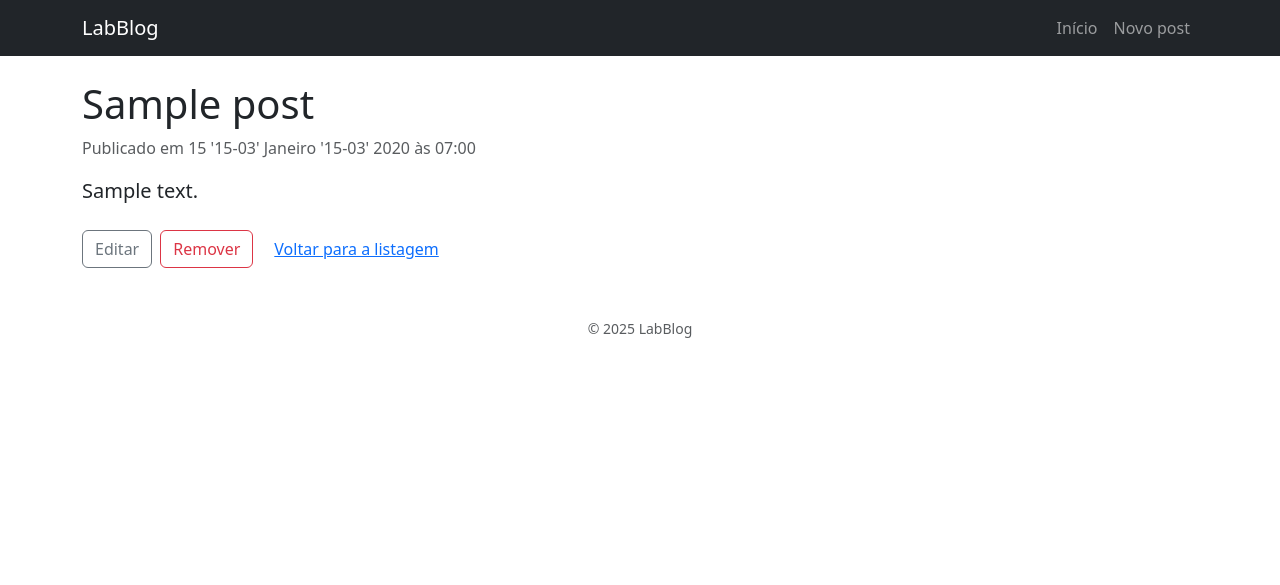
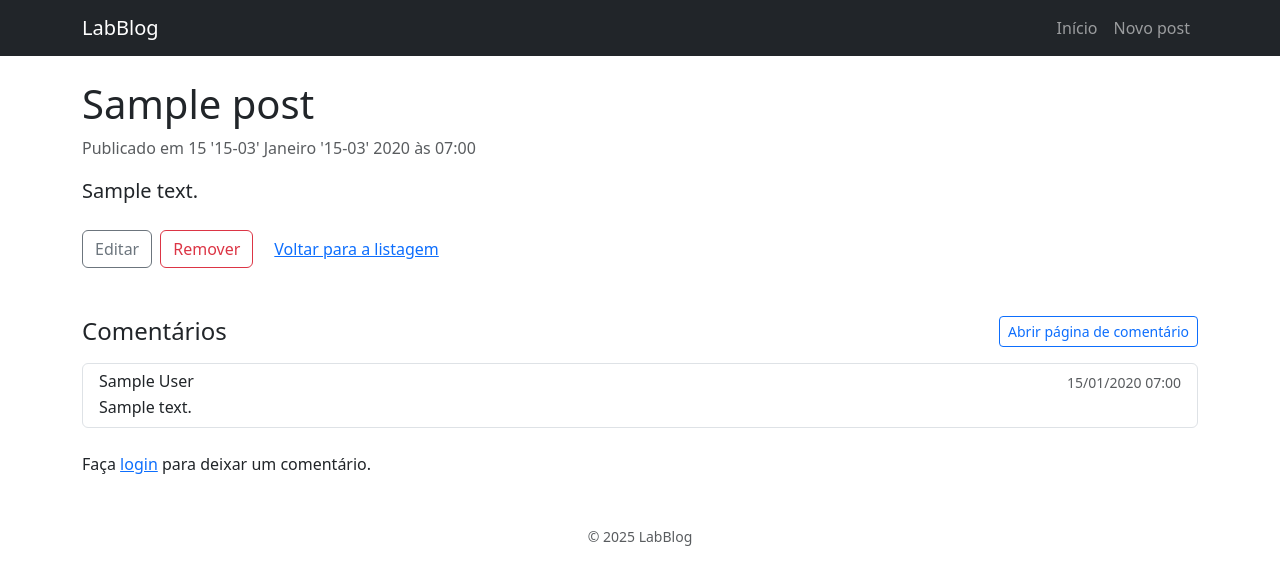
Before and after one commit to Jhonatan467/ep2_sisinfo, a Django app: page /post/1/ in a window 1280 px wide. Shown: the top 585 px of the page. Run offline with Django 5.2, Linux system fonts and the light colour scheme; tables that the repository leaves empty hold one stand-in row (values such as "Sample post").

Commit message:
feat: add comments support

```diff
--- a/blog/forms.py
+++ b/blog/forms.py
@@ -1,7 +1,7 @@
 from django import forms
 from django.utils import timezone
 
-from .models import Post
+from .models import Comment, Post
 
 
 class PostForm(forms.ModelForm):
@@ -35,3 +35,19 @@ class PostForm(forms.ModelForm):
         if timezone.is_naive(created_at):
             return timezone.make_aware(created_at, timezone.get_current_timezone())
         return created_at
+
+
+class CommentForm(forms.ModelForm):
+    class Meta:
+        model = Comment
+        fields = ["text"]
+        labels = {"text": "Comentário"}
+        widgets = {
+            "text": forms.Textarea(
+                attrs={
+                    "class": "form-control",
+                    "rows": 4,
+                    "placeholder": "Escreva seu comentário"
+                }
+            )
+        }
--- a/blog/models.py
+++ b/blog/models.py
@@ -1,3 +1,4 @@
+from django.conf import settings
 from django.db import models
 from django.urls import reverse
 from django.utils import timezone
@@ -16,3 +17,16 @@ class Post(models.Model):
 
 	def get_absolute_url(self) -> str:
 		return reverse("post-detail", kwargs={"pk": self.pk})
+
+
+class Comment(models.Model):
+	post = models.ForeignKey(Post, on_delete=models.CASCADE, related_name="comments")
+	author = models.ForeignKey(settings.AUTH_USER_MODEL, on_delete=models.CASCADE, related_name="comments")
+	text = models.TextField()
+	created_at = models.DateTimeField(auto_now_add=True)
+
+	class Meta:
+		ordering = ["-created_at"]
+
+	def __str__(self) -> str:
+		return f"Comentario de {self.author} em {self.post}"
--- a/blog/urls.py
+++ b/blog/urls.py
@@ -1,6 +1,7 @@
 from django.urls import path
 
 from .views import (
+    CommentCreateView,
     PostCreateView,
     PostDeleteView,
     PostDetailView,
@@ -14,4 +15,5 @@ urlpatterns = [
     path("post/<int:pk>/", PostDetailView.as_view(), name="post-detail"),
     path("post/<int:pk>/editar/", PostUpdateView.as_view(), name="post-update"),
     path("post/<int:pk>/remover/", PostDeleteView.as_view(), name="post-delete"),
+    path("post/<int:pk>/comentarios/novo/", CommentCreateView.as_view(), name="comment-create"),
 ]
--- a/blog/views.py
+++ b/blog/views.py
@@ -1,8 +1,10 @@
+from django.contrib.auth.mixins import LoginRequiredMixin
+from django.shortcuts import get_object_or_404
 from django.urls import reverse_lazy
 from django.views.generic import CreateView, DeleteView, DetailView, ListView, UpdateView
 
-from .forms import PostForm
-from .models import Post
+from .forms import CommentForm, PostForm
+from .models import Comment, Post
 
 
 class PostListView(ListView):
@@ -15,6 +17,12 @@ class PostDetailView(DetailView):
 	model = Post
 	template_name = "blog/post_detail.html"
 	context_object_name = "post"
+
+	def get_context_data(self, **kwargs):
+		context = super().get_context_data(**kwargs)
+		context["comments"] = self.object.comments.select_related("author")
+		context["comment_form"] = CommentForm()
+		return context
 
 
 class PostCreateView(CreateView):
@@ -33,3 +41,26 @@ class PostDeleteView(DeleteView):
 	model = Post
 	template_name = "blog/post_confirm_delete.html"
 	success_url = reverse_lazy("post-list")
+
+
+class CommentCreateView(LoginRequiredMixin, CreateView):
+	model = Comment
+	form_class = CommentForm
+	template_name = "blog/comment_form.html"
+	login_url = "admin:login"
+
+	def get_post(self) -> Post:
+		return get_object_or_404(Post, pk=self.kwargs["pk"])
+
+	def get_context_data(self, **kwargs):
+		context = super().get_context_data(**kwargs)
+		context["post"] = self.get_post()
+		return context
+
+	def form_valid(self, form):
+		form.instance.post = self.get_post()
+		form.instance.author = self.request.user
+		return super().form_valid(form)
+
+	def get_success_url(self):
+		return self.get_post().get_absolute_url()
--- a/templates/blog/post_detail.html
+++ b/templates/blog/post_detail.html
@@ -15,4 +15,41 @@
     <a class="btn btn-outline-danger" href="{% url 'post-delete' post.pk %}">Remover</a>
     <a class="btn btn-link" href="{% url 'post-list' %}">Voltar para a listagem</a>
 </div>
+<section class="mt-5" id="comments">
+    <div class="d-flex justify-content-between align-items-center mb-3">
+        <h2 class="h4 mb-0">Comentários</h2>
+        <a class="btn btn-sm btn-outline-primary" href="{% url 'comment-create' post.pk %}">Abrir página de comentário</a>
+    </div>
+    {% if comments %}
+        <div class="list-group mb-4">
+            {% for comment in comments %}
+                <div class="list-group-item">
+                    <div class="d-flex w-100 justify-content-between">
+                        <h3 class="h6 mb-1">{{ comment.author.get_full_name|default:comment.author.username }}</h3>
+                        <small class="text-muted">{{ comment.created_at|date:"d/m/Y H:i" }}</small>
+                    </div>
+                    <p class="mb-0">{{ comment.text|linebreaksbr }}</p>
+                </div>
+            {% endfor %}
+        </div>
+    {% else %}
+        <p class="text-muted">Ainda não há comentários.</p>
+    {% endif %}
+
+    {% if user.is_authenticated %}
+        <h3 class="h5">Comente também</h3>
+        <form method="post" action="{% url 'comment-create' post.pk %}">
+            {% csrf_token %}
+            {{ comment_form.non_field_errors }}
+            <div class="mb-3">
+                <label class="form-label" for="id_text">{{ comment_form.text.label }}</label>
+                {{ comment_form.text }}
+                {{ comment_form.text.errors }}
+            </div>
+            <button class="btn btn-primary" type="submit">Enviar comentário</button>
+        </form>
+    {% else %}
+        <p class="mt-4">Faça <a href="{% url 'admin:login' %}?next={{ request.path }}">login</a> para deixar um comentário.</p>
+    {% endif %}
+</section>
 {% endblock %}
```
Also changed, not shown: blog/admin.py (+8 -1 lines), blog/tests.py (+31 -1 lines), templates/blog/comment_form.html (added, +18 -0 lines), blog/migrations/0002_comment.py (added).
